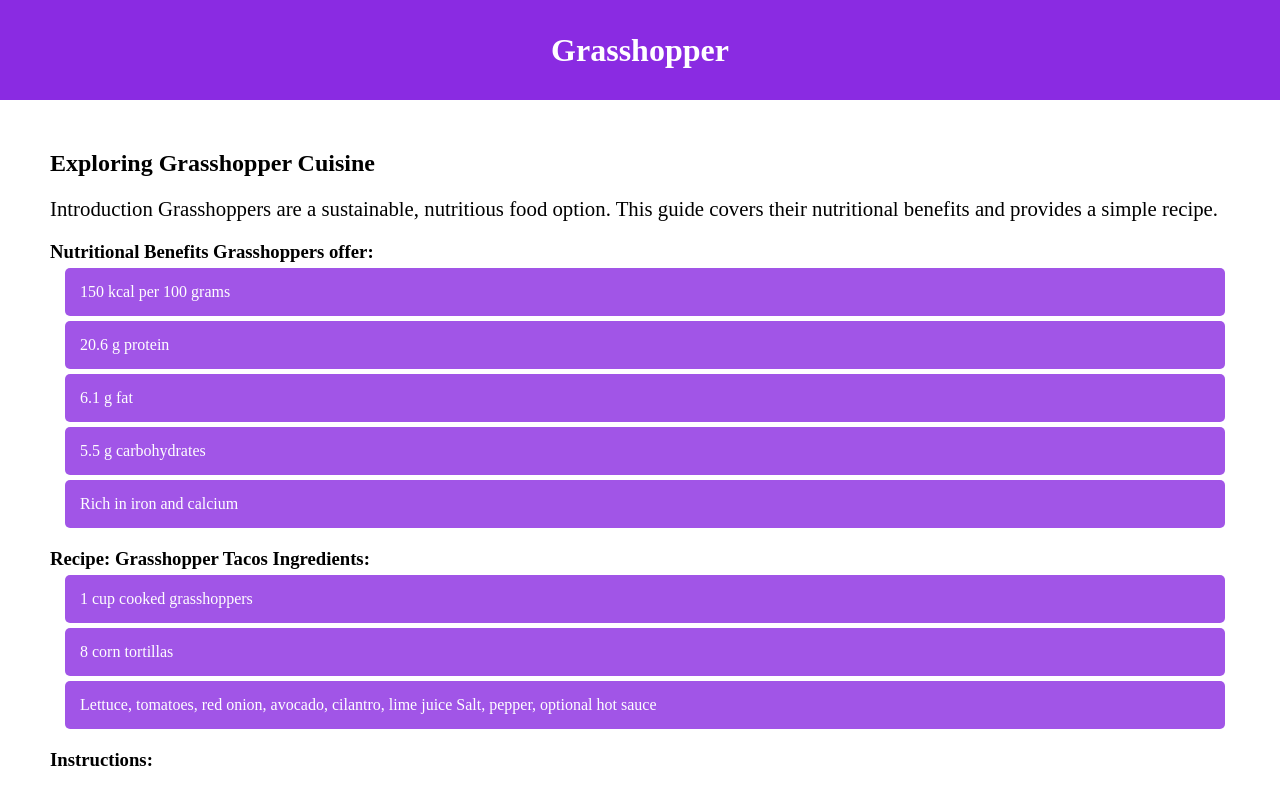
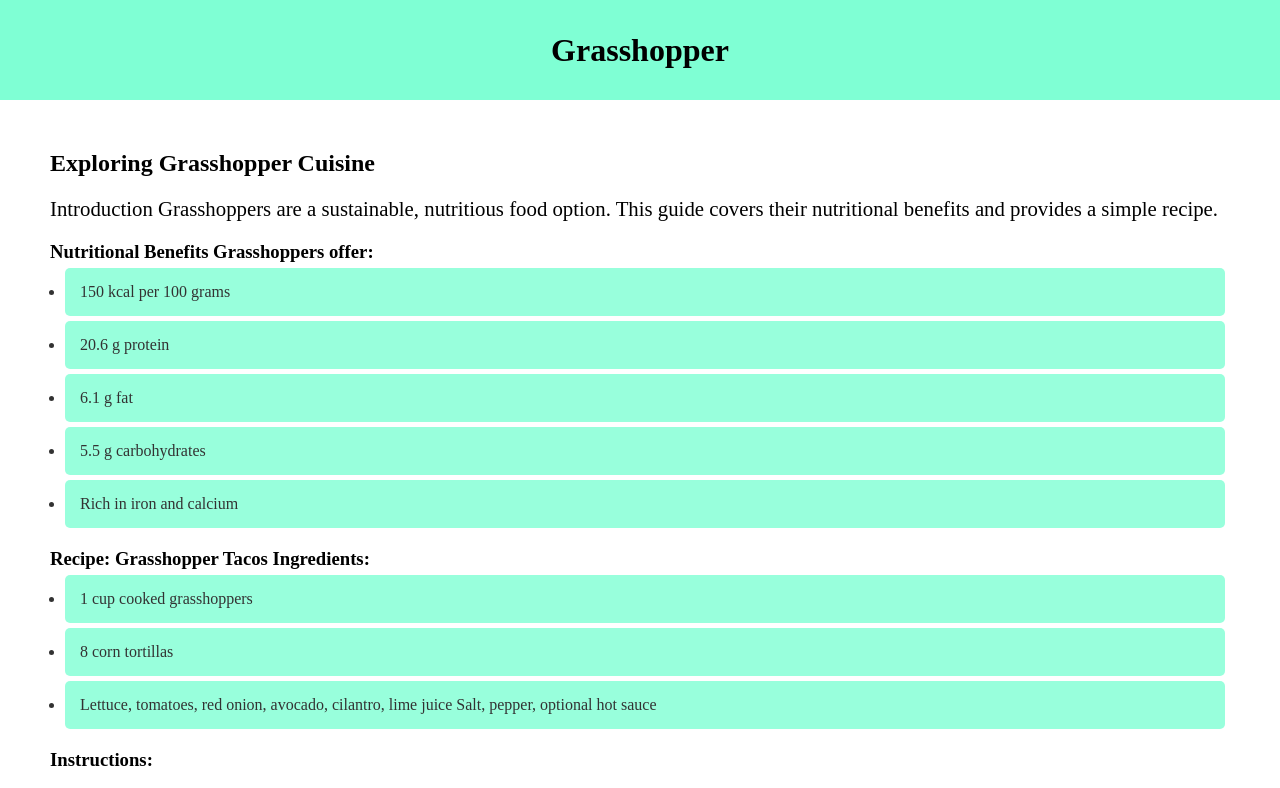
Before and after one commit to LuizLA/trabalho-ingles, a plain HTML site: page painel.html in a window 1280 px wide. Shown: the top 788 px of the page. Drawn offline with Linux system fonts and the light colour scheme.

Commit message:
Update painel.html

```diff
--- a/painel.html
+++ b/painel.html
@@ -66,13 +66,13 @@
             text-decoration: none;
         }
         header{
-            color: #fff;
+            color: black;
             width: 100%;
             height: 100px;
             display: flex;
             align-items: center;
             justify-content: center;
-            background-color: blueviolet;
+            background-color: aquamarine;
         }
         a{
             position: absolute;
@@ -103,12 +103,12 @@
         main ul li{
             margin: 5px;
             padding: 15px;
-            color: white;
+            color: black;
             opacity: .8;
             cursor: pointer;
             transition: .9s;
             border-radius: 5px;
-            background-color: blueviolet;
+            background-color: aquamarine;
         }
         main ul li:hover{
             opacity: 1;
```
